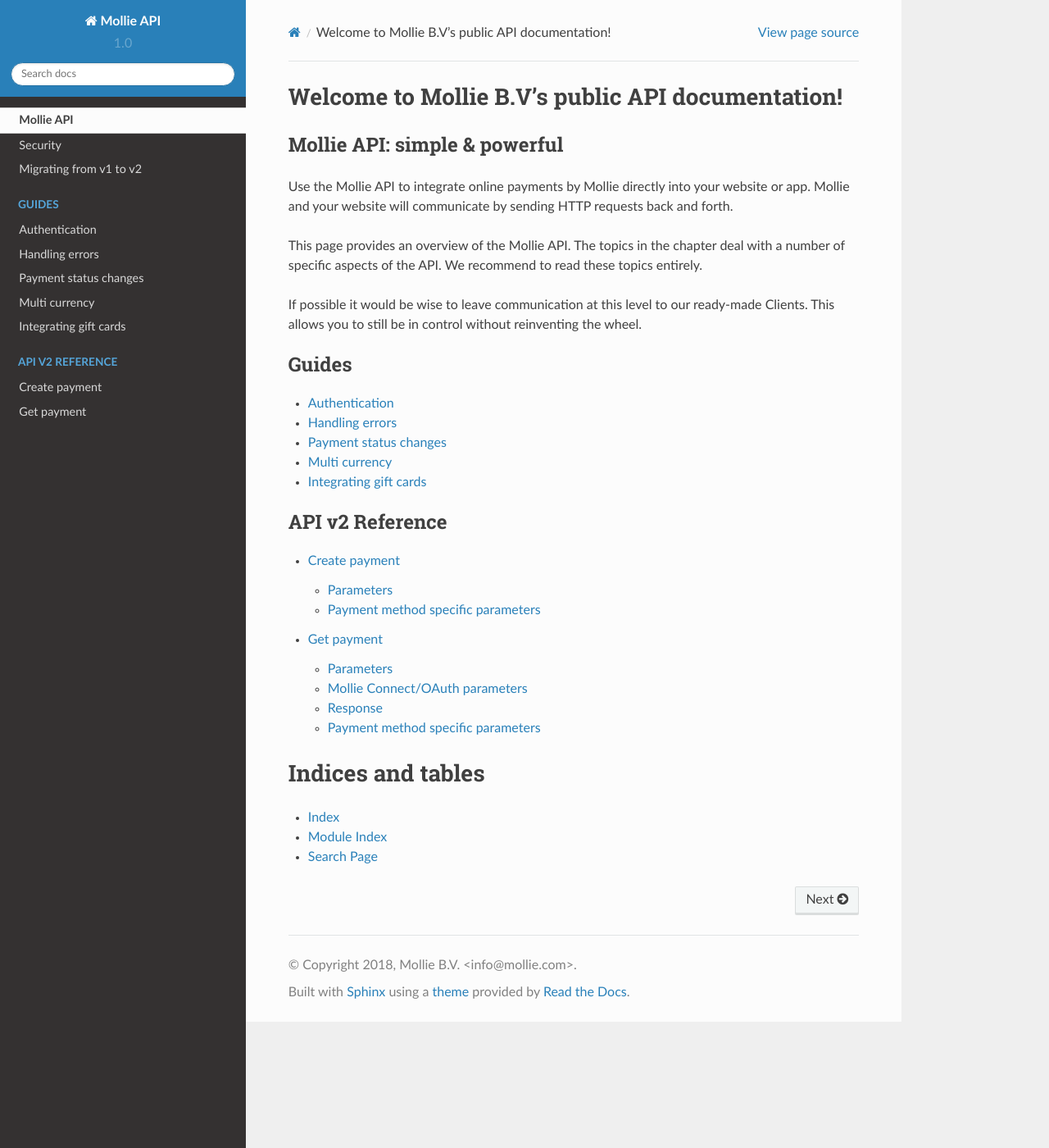
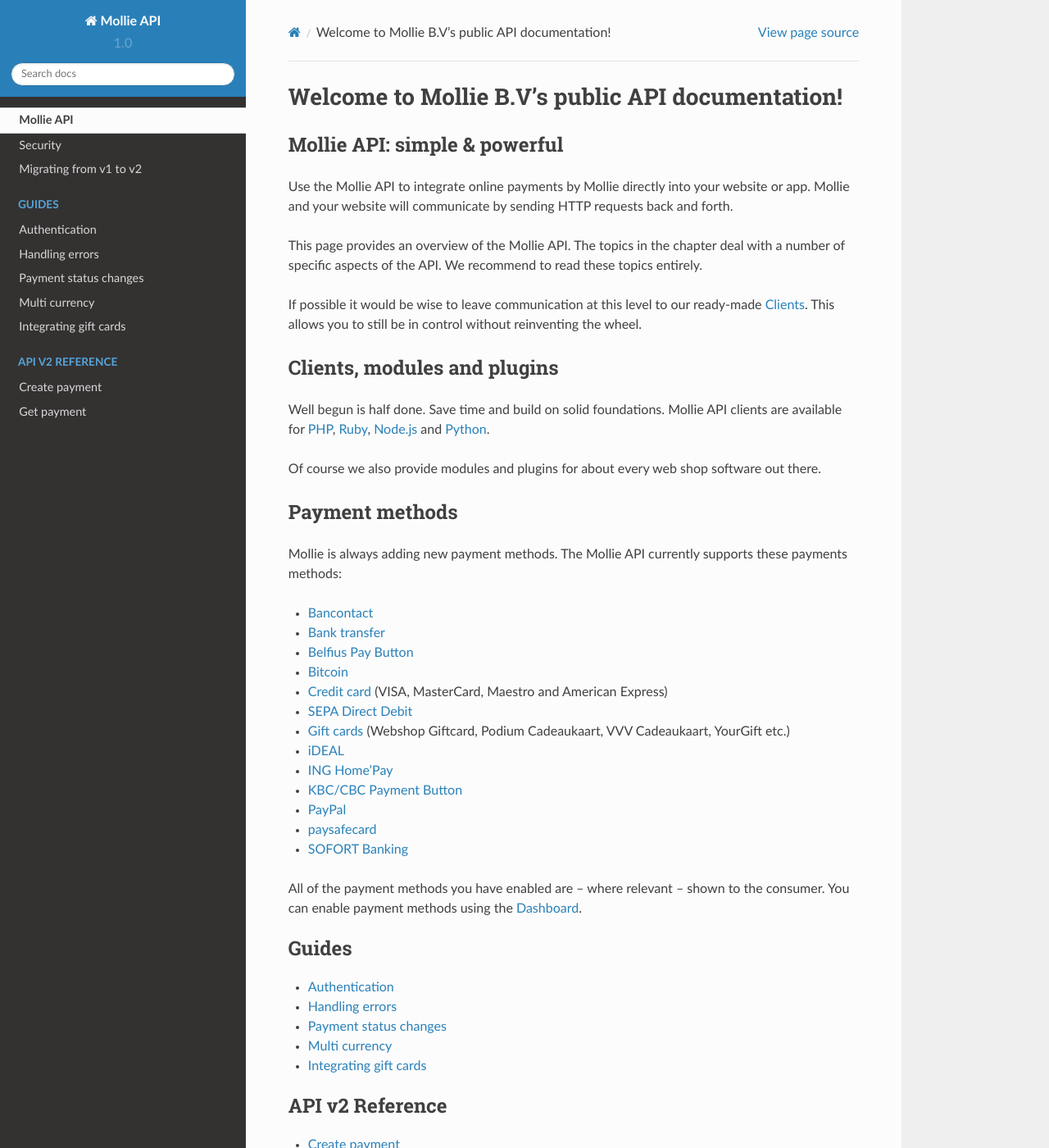
Before and after one commit to zsparal/api-documentation, a Sphinx documentation site: the page built from source/index.rst, in a window 1280 px wide and 1400 px high. Shown: the whole window at 82% size. Built offline with Sphinx 7.4.7 and the Read the Docs theme 2.0.0, drawn with Linux system fonts in a browser that asks for light colours.

```diff
--- a/source/guides/giftcards.rst
+++ b/source/guides/giftcards.rst
@@ -30,7 +30,7 @@
 
 If you already have a PSPID that you would like to reuse, contact your account manager at Mollie.
 
-Once your account has been set up with the brand owner and you have enabled the gift card brand in the Dashboard, Mollie
+Once your account has been set up with the brand owner and you have enabled the gift card brand in the `Dashboard <https://www.mollie.com/dashboard>`_, Mollie
 will automatically verify the set up with Intersolve and enable the brand on your selected web site profiles once
 everything has been set up by the various parties involved.
 
--- a/source/guides/multicurrency.rst
+++ b/source/guides/multicurrency.rst
@@ -5,7 +5,7 @@
 
 Mollie offers payments in non-EUR currencies via it's ``v2`` APIs. This allows you to serve shoppers outside of the
 Eurozone in their own currencies.  The payments will be settled to your account in ``EUR``. Mollie will take care of the
-conversion. You can retrieve the settlement amount via the API or view it in your Dashboard.
+conversion. You can retrieve the settlement amount via the API or view it in your `Dashboard <https://www.mollie.com/dashboard>`_.
 
 Creating payments in another currency than ``EUR`` is only possible via the ``v2`` API. Review the reference guide on
 :ref:`Create Payment <v2/payment-create>` to learn how.
--- a/source/index.rst
+++ b/source/index.rst
@@ -12,8 +12,42 @@
 This page provides an overview of the Mollie API. The topics in the chapter deal with a number of specific aspects of
 the API. We recommend to read these topics entirely.
 
-If possible it would be wise to leave communication at this level to our ready-made Clients. This allows you to still be
-in control without reinventing the wheel.
+If possible it would be wise to leave communication at this level to our ready-made :ref:`Clients <clients>`. This
+allows you to still be in control without reinventing the wheel.
+
+.. _clients:
+
+Clients, modules and plugins
+----------------------------
+
+Well begun is half done. Save time and build on solid foundations. Mollie API clients are available for
+`PHP <https://github.com/mollie/mollie-api-php>`_, `Ruby <https://github.com/mollie/mollie-api-ruby>`_,
+`Node.js <https://github.com/mollie/mollie-api-node>`_ and `Python <https://github.com/mollie/mollie-api-python>`_.
+
+Of course we also provide modules and plugins for about every web shop software out there.
+
+Payment methods
+---------------
+
+Mollie is always adding new payment methods. The Mollie API currently supports these payments methods:
+
+* `Bancontact <https://www.mollie.com/en/payments/bancontact>`_
+* `Bank transfer <https://www.mollie.com/en/payments/bank-transfer>`_
+* `Belfius Pay Button <https://www.mollie.com/en/payments/belfius>`_
+* `Bitcoin <https://www.mollie.com/en/payments/bitcoin>`_
+* `Credit card <https://www.mollie.com/en/payments/credit-card>`_ (VISA, MasterCard, Maestro and American Express)
+* `SEPA Direct Debit <https://www.mollie.com/en/payments/direct-debit>`_
+* `Gift cards <https://www.mollie.com/en/payments/gift-cards>`_ (Webshop Giftcard, Podium Cadeaukaart, VVV Cadeaukaart, YourGift etc.)
+* `iDEAL <https://www.mollie.com/en/payments/ideal>`_
+* `ING Home'Pay <https://www.mollie.com/en/payments/ing-homepay>`_
+* `KBC/CBC Payment Button <https://www.mollie.com/en/payments/kbc-cbc>`_
+* `PayPal <https://www.mollie.com/en/payments/paypal>`_
+* `paysafecard <https://www.mollie.com/en/payments/paysafecard>`_
+* `SOFORT Banking <https://www.mollie.com/en/payments/sofort>`_
+
+All of the payment methods you have enabled are – where relevant – shown to the consumer. You can enable payment methods
+using the `Dashboard <https://www.mollie.com/dashboard>`_.
+
 
 .. toctree::
    :hidden:
--- a/source/reference/v2/create-payment.rst
+++ b/source/reference/v2/create-payment.rst
@@ -8,7 +8,7 @@
 Payment creation is elemental to the Mollie API: this is where most payment implementations start off. Note optional
 parameters are accepted for certain payment methods.
 
-To wrap your head around the payment process, an explanation and flow charts can be found in the `Overview <overview>`.
+To wrap your head around the payment process, an explanation and flow charts can be found in the :ref:`Overview <overview>`.
 
 Payments are created by sending a `JSON document <https://www.json.org/>`_ to the endpoint. The document should contain an object with the
 parameters listed below as keys and the values you want to use for the parameters as values for the object.
```
Also changed, not shown: other parts of source/guides/giftcards.rst (+1 -1 lines), other parts of source/index.rst (+2 -1 lines), source/reference/v2/get-payment.rst (+37 -2 lines).
